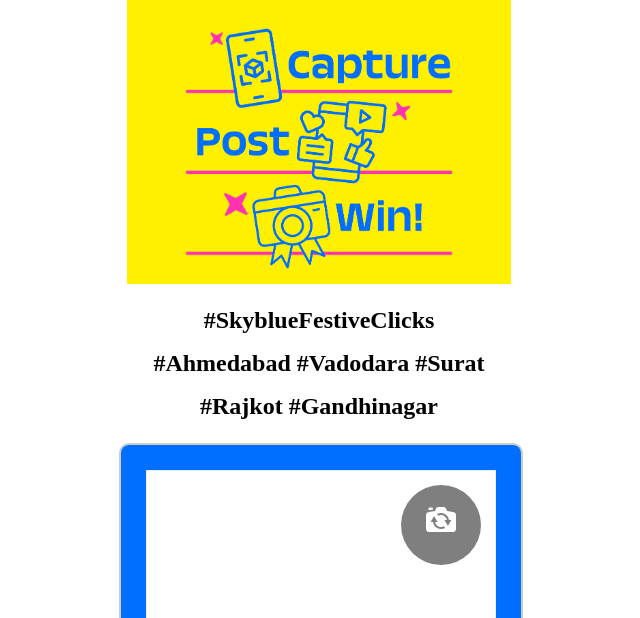
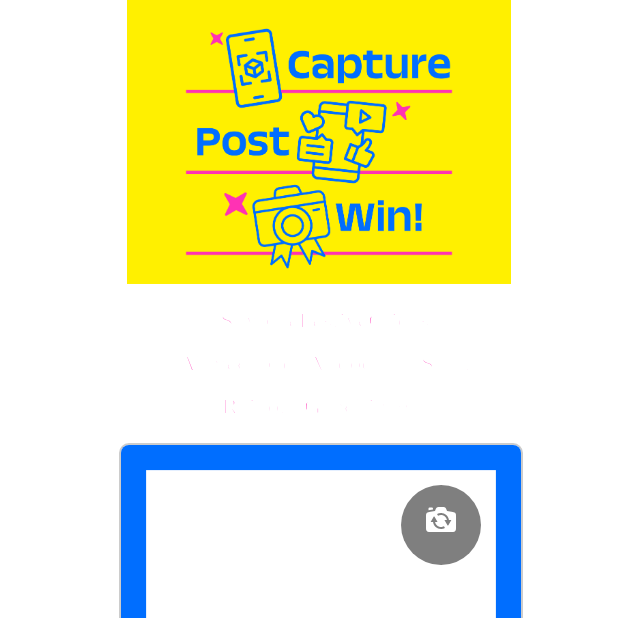
Before and after one commit to Hetanshi/Skyblue_FestiveClicks, a Flask app: page / in a window 1280 px wide. Shown: the part 21-639 px from the top of the page, without its empty margins (321-961 px from the left). Run offline with Flask 3, Linux system fonts and the light colour scheme.

Commit message:
Build Changes

```diff
--- a/templates/index.html
+++ b/templates/index.html
@@ -38,10 +38,14 @@
       }
       h2 {
         text-align: center;
-        font-family: "Trois Mille 19 Regular";
+        font-family: "Trois Mille 19 Medium";
+        font-weight: 500;
         margin: 10px auto;
         line-height: 1.4;
         max-width: 600px;
+        color: #ff32b4;
+        -webkit-text-stroke: 2px #ffffff;
+        text-stroke: 3px #ffffff;
       }
 
       h2 span {
```
